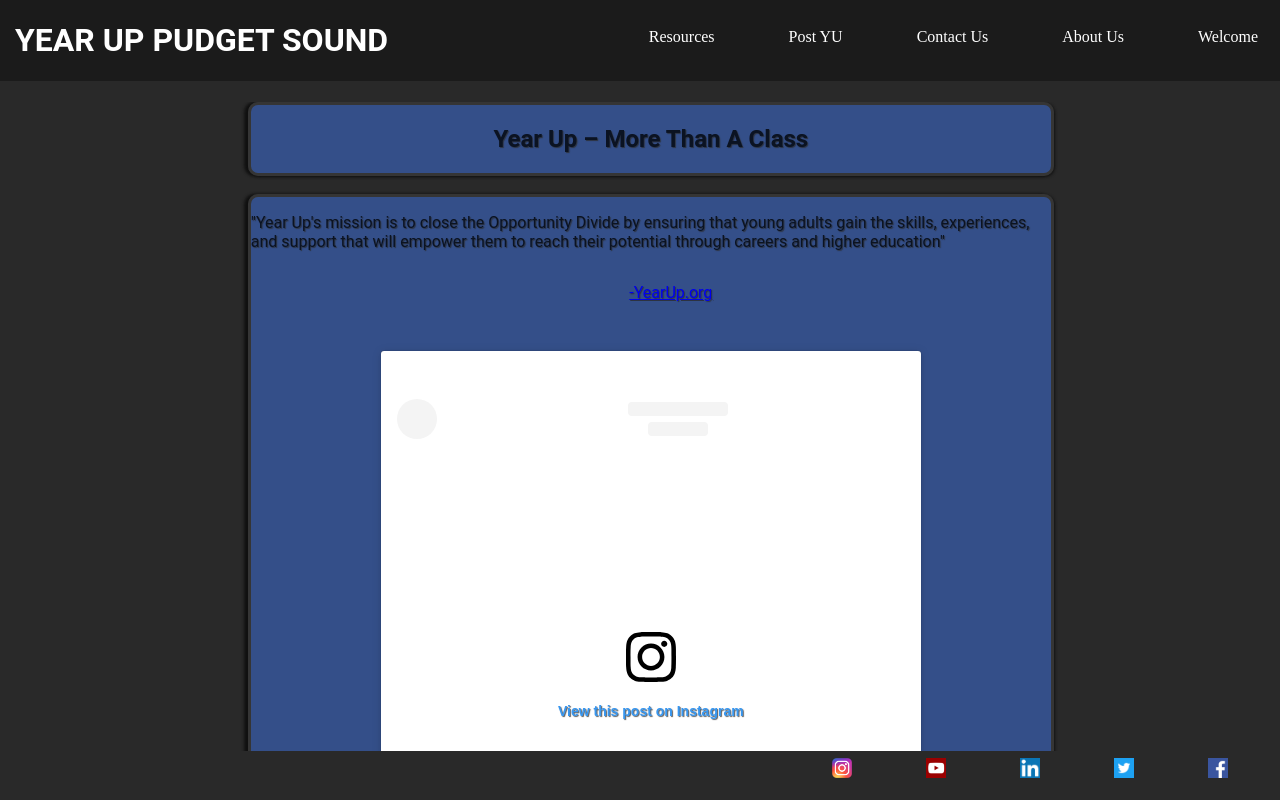
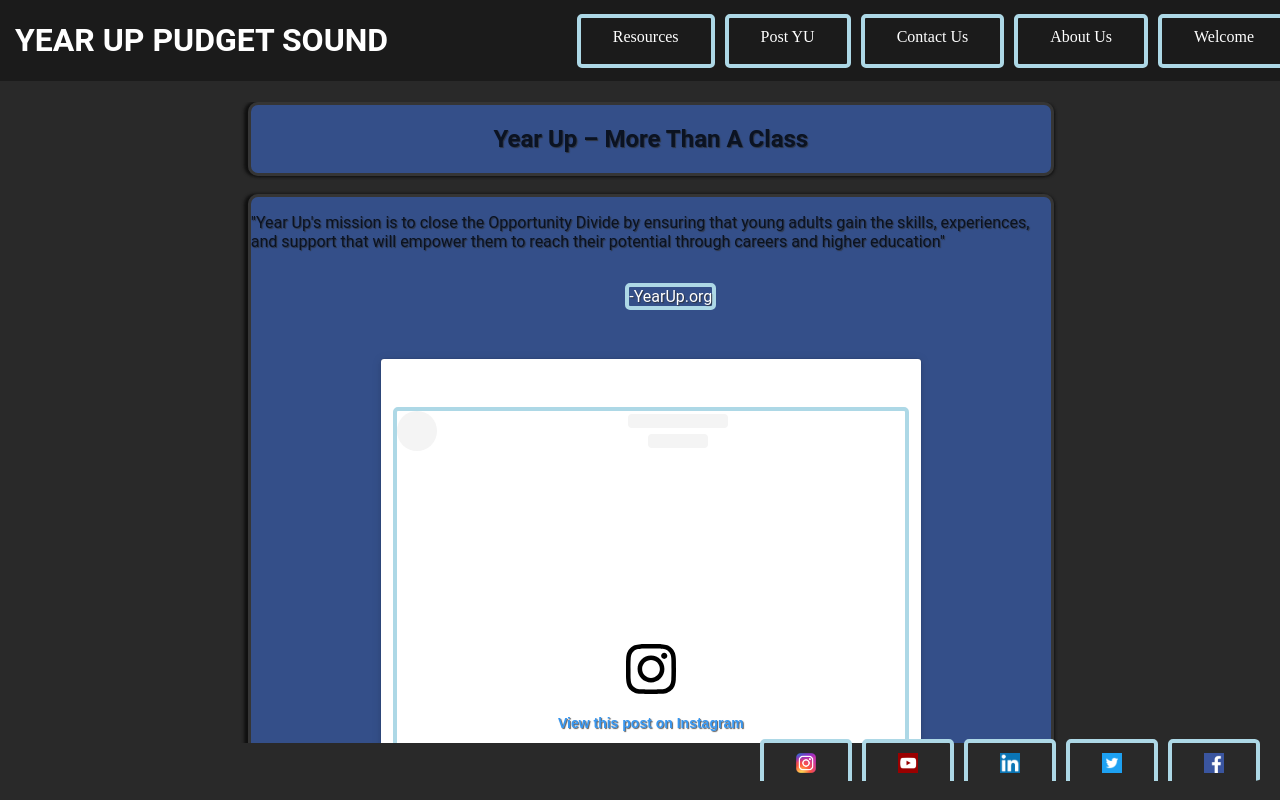
Before and after one commit to alejandroch495/YearUpShowcase, a plain HTML site: page index.html in a window 1280 px wide. Drawn offline with Linux system fonts and the light colour scheme; a script that the page names is missing.

Commit message:
Updated links

```diff
--- a/css/styles.css
+++ b/css/styles.css
@@ -9,6 +9,17 @@
 
 
 */
+
+* {
+    /* text-decoration: none; */
+}
+
+
+/* a {
+    color: lightblue;
+    border: 4px solid lightblue;
+    border-radius: 5px;
+} */
 
 header>h1 {
     color: white;
@@ -192,16 +203,19 @@
     align-content: center;
 }
 
-li a {
+a {
     border-radius: 10px;
     color: white;
     text-align: center;
     padding: 10px 32px 0px 32px;
     text-decoration: none;
     height: 100%;
+    border: 4px solid lightblue;
+    border-radius: 5px;
 }
 
-li a:hover {
+a:hover {
+    transition: 200ms ease;
     background-color: #555;
     color: white;
     border-style: solid;
```
